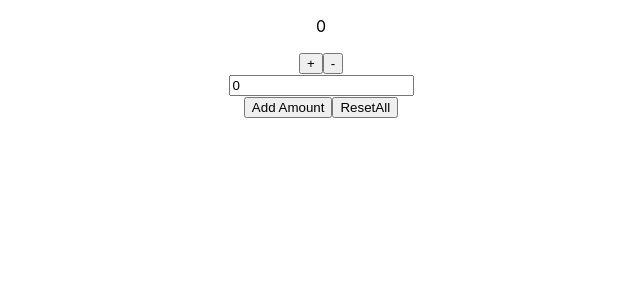
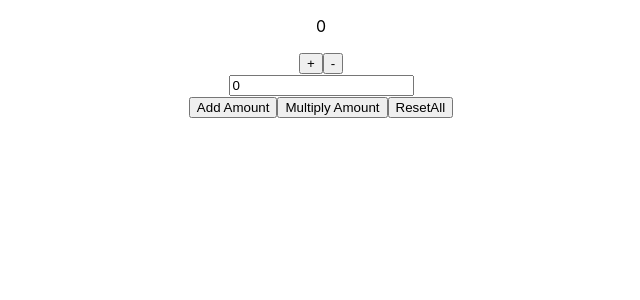
Before and after one commit to ElizPN/redux-toolkit-training, a React (Create React App) app: page / in a window 1280 px wide. Shown: the top 300 px of the page, without its empty margins (319-959 px from the left). Built offline with nearby package versions, Linux system fonts and the light colour scheme.

Commit message:
add multiplicatiion

```diff
--- a/src/features/counter/Counter.js
+++ b/src/features/counter/Counter.js
@@ -1,5 +1,11 @@
 import { useSelector, useDispatch } from "react-redux";
-import { increment, decrement, reset, incrementByAmount } from "./counterSlice";
+import {
+  increment,
+  decrement,
+  reset,
+  incrementByAmount,
+  multiplyByAmount,
+} from "./counterSlice";
 import { useState } from "react";
 
 const Counter = () => {
@@ -33,6 +39,10 @@ const Counter = () => {
         <button onClick={() => dispatch(incrementByAmount(addValue))}>
           Add Amount
         </button>
+
+        <button onClick={() => dispatch(multiplyByAmount(addValue))}>
+          Multiply Amount
+        </button>
         <button onClick={resetAll}>ResetAll</button>
       </div>
     </section>
--- a/src/features/counter/counterSlice.js
+++ b/src/features/counter/counterSlice.js
@@ -21,10 +21,14 @@ export const counterSlice = createSlice({
     },
     incrementByAmount: (state, action) => {
         state.count += action.payload
+    },
+    multiplyByAmount: (state, action) => {
+      state.count *= action.payload
     }
   },
 });
 // export actions
-export const { increment, decrement, reset, incrementByAmount } = counterSlice.actions;
+export const { increment, decrement, reset, incrementByAmount, multiplyByAmount } =
+  counterSlice.actions;
 // we need export whole reduser because store will need that
 export default counterSlice.reducer;
```
